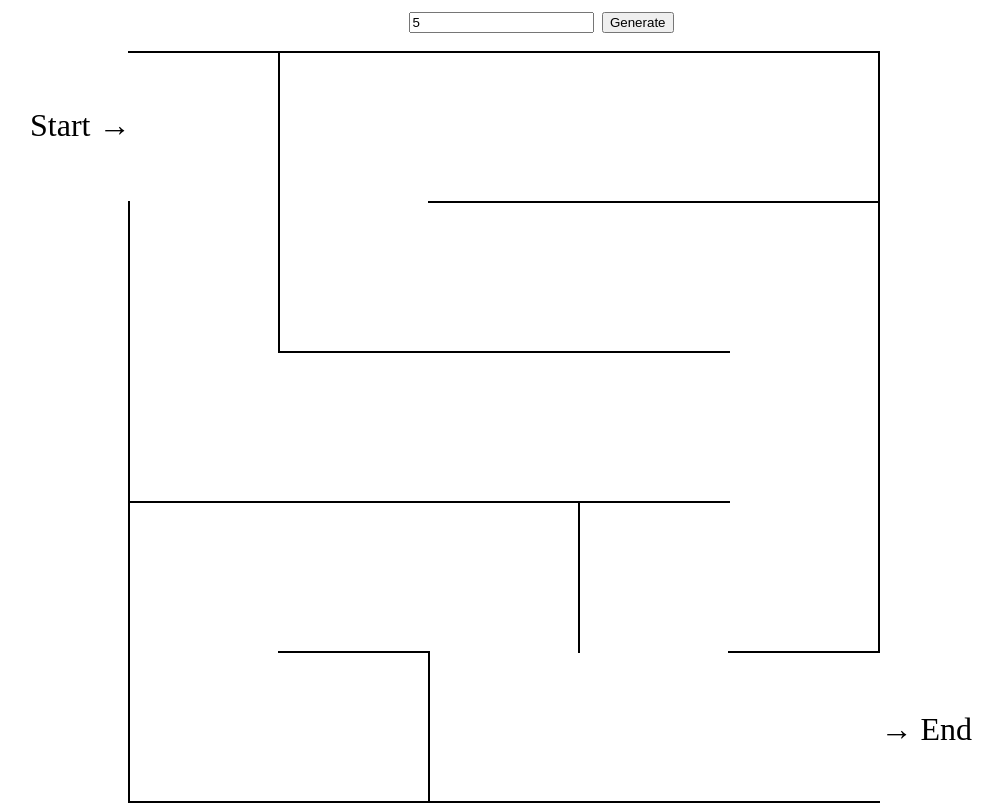
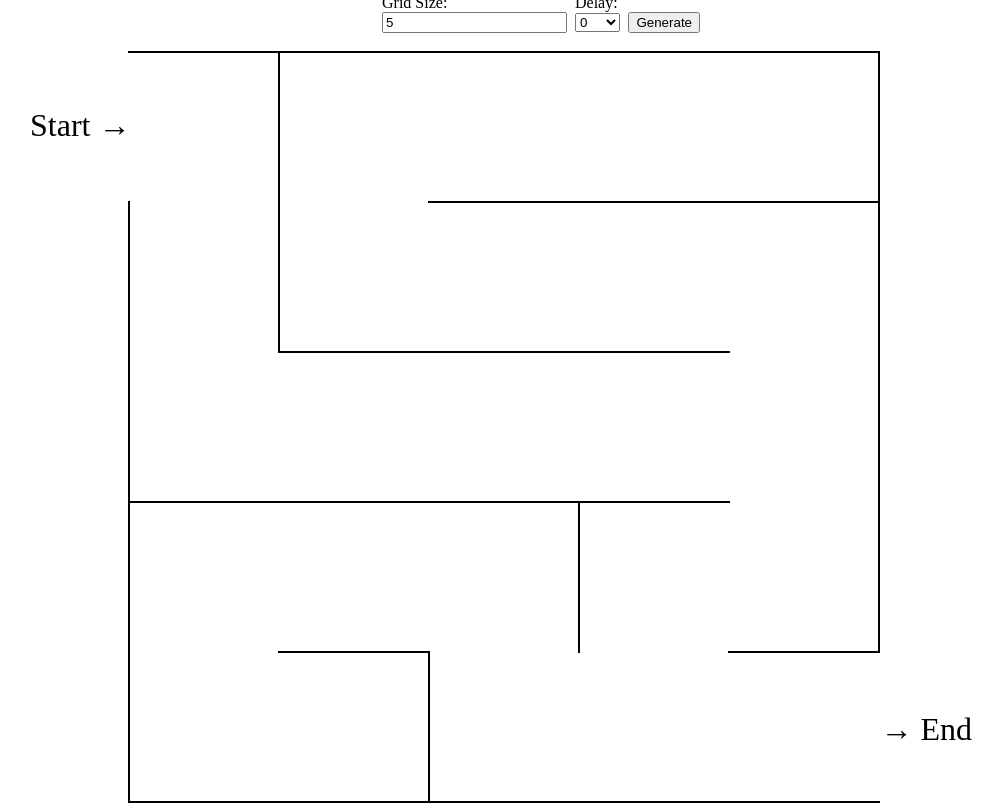
Before and after one commit to ScottHenshaw86/maze-generation-DFS, a plain HTML site: page index.html in a window 1280 px wide. Both pictures are taken after typing "5" into the empty fields and a click on the button "Generate". Shown: the whole page, without its empty margins (139-1141 px from the left). Drawn offline with Linux system fonts and the light colour scheme.

Commit message:
add frontend delay selector

```diff
--- a/index.html
+++ b/index.html
@@ -12,7 +12,17 @@
 
 <body>
     <div id="controls">
+        <label for="input">Grid Size:</label>
         <input id="input" type="number" placeholder="Cells Per Side">
+        <label for="delay">Delay:</label>
+        <select id="delay">
+            <option value="0">0</option>
+            <option value="100">100</option>
+            <option value="200">200</option>
+            <option value="300">300</option>
+            <option value="400">400</option>
+            <option value="500">500</option>
+        </select>
         <button id="generateBtn">Generate</button>
     </div>
     <main>
--- a/script.js
+++ b/script.js
@@ -1,7 +1,5 @@
 // CHANGE DELAY TO SPEED UP OR SLOW DOWN THE ANIMATION
 // FASTEST POSSIBLE = 0
-const DELAY = 0; // milliseconds
-
 const doIt = (numPerSide = 10, slowDown = null) => {
     maze.innerHTML = "";
     // ~~~~~~~~~~~~~~~~~~~~~~~~~~~~~~~~~~
@@ -37,7 +35,7 @@ const doIt = (numPerSide = 10, slowDown = null) => {
     let current = maze.children[0].children[0];
     current.dataset.visited = true;
     current.style.backgroundColor = "transparent";
-    const visitedCells = [current];
+    const visitedCells = [current]; // STACK
     let totalVisited = 1;
     let directions = ["N", "S", "E", "W"];
 
@@ -140,7 +138,7 @@ const doIt = (numPerSide = 10, slowDown = null) => {
         current.textContent = "";
         current = next;
 
-    }
+    } // end of juggernaut
 
     // ~~~~~~~~~~~~~~~~~~~~~~~~~~~~~~~~~~
     // ~~~~~~~~~~ SET IT OFF ~~~~~~~~~~~~
@@ -150,10 +148,11 @@ const doIt = (numPerSide = 10, slowDown = null) => {
 }
 
 generateBtn.addEventListener('click', () => {
+    if (!input.value || input.value <= 0) return;
     start.classList.add("hidden");
     end.classList.add("hidden");
     generateBtn.classList.add("hidden");
-    doIt(input.value, DELAY);
+    doIt(input.value, delay.options[delay.selectedIndex].value);
 });
 
-doIt(5, DELAY);
+doIt(5);
--- a/style.css
+++ b/style.css
@@ -18,6 +18,11 @@ body {
 
 input {
 	margin-bottom: 20px;
+}
+label {
+	font-size: 16px;
+	position: absolute;
+	top: -4px;
 }
 
 #generateBtn {
```
Lines whose indentation alone changed are shown as unchanged.
